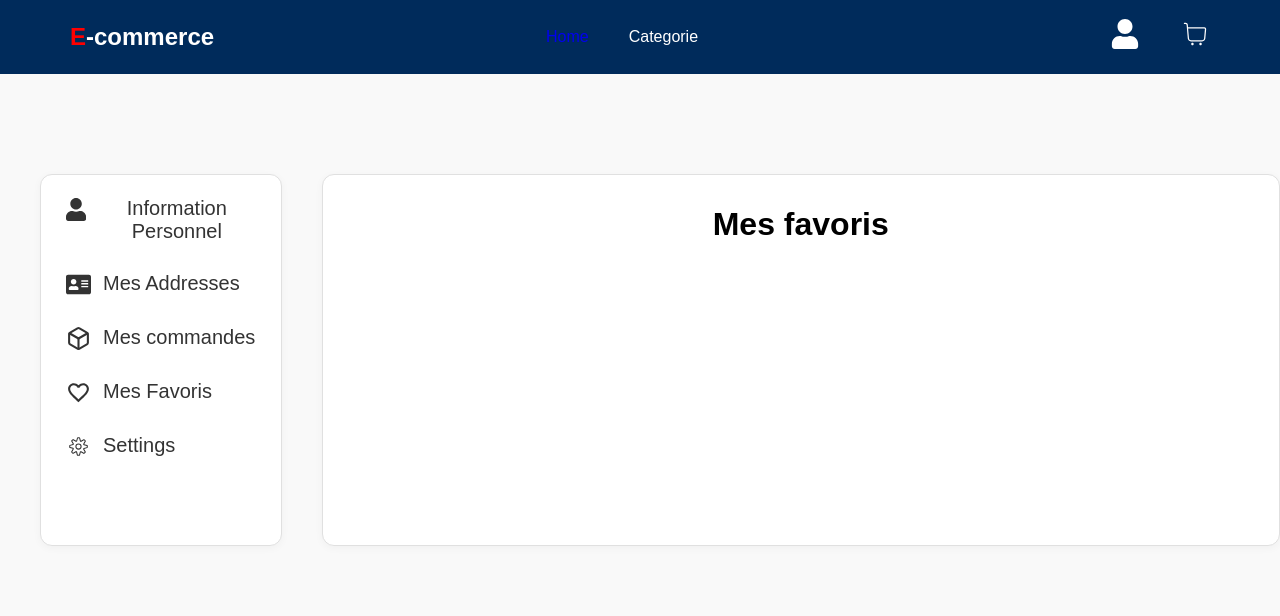
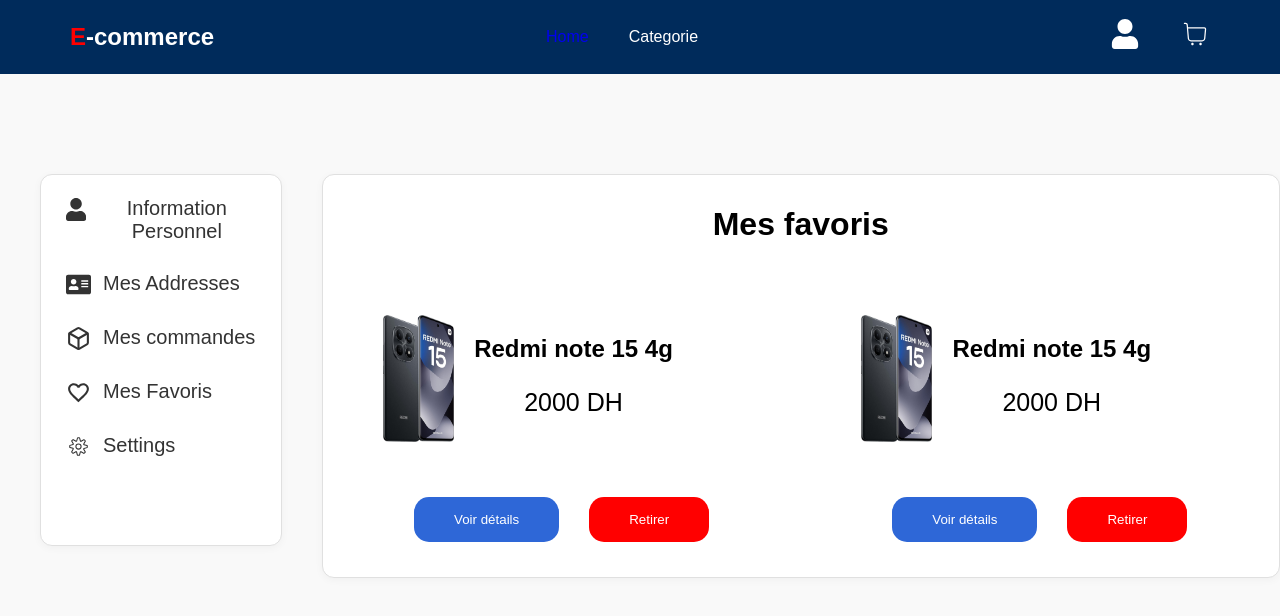
Before and after one commit to yassirchakir5/e-commerce--projet-, a React (Create React App) app: page /infos in a window 1280 px wide. Both pictures are taken after a click on the button "Mes Favoris". Shown: the top 616 px of the page. Built offline with nearby package versions, Linux system fonts and the light colour scheme.

Commit message:
add section mes favoris

```diff
--- a/src/component/infos.css
+++ b/src/component/infos.css
@@ -357,3 +357,71 @@ body{
 .tt{
     text-align: center;
 }
+
+.card-fa{
+    display: flex;
+    margin: 40px;
+    gap: 20px   ;
+}
+
+.card-fa img{
+    width: 20%;
+}
+
+.card-fa p{
+    font-size: 25px;
+}
+
+.btn-det{
+    padding: 15px 40px;
+    margin: 15px;
+    background-color: #2E67D7;
+    color: white;
+    border: none;
+    border-radius: 15px;
+    cursor: pointer;
+    transition: 0.5s;
+}
+
+.btn-det:hover{
+    background-color: red;
+    color: black;
+}
+
+.btn-ret{
+    padding: 15px 40px;
+    margin: 15px;
+    background-color: red;
+    color: white;
+    border: none;
+    border-radius: 15px;
+    cursor: pointer;
+    transition: 0.3s;
+}
+
+.btn-ret:hover{
+    background-color: blue;
+}
+
+.section-fa{
+    display: grid;
+    grid-template-columns: repeat(2, 1fr);
+    gap: 20px;
+    text-align: center;
+}
+
+.card-f{
+    transition: 0.5s;
+    border-radius: 15px;
+    margin: 10px;
+}
+
+.card-f:hover{
+    flex-direction: column;
+    box-shadow: 2px 2px 8px black;
+}
+
+.aze{
+    text-align: center;
+    font-size: 30px;
+}
--- a/src/component/infos.js
+++ b/src/component/infos.js
@@ -87,7 +87,19 @@ class Infos extends Component{
             totalpage: Math.ceil(commandes.length/itemerge),
             pagin: commandes.slice(startindex,endIndex),
             indexac: null,
-            b: null
+            b: null,
+            favo: [
+                {
+                image: "images/product/redmi_note_15_4g.jpg",
+                name: "Redmi note 15 4g",
+                prix: "2000 DH"
+                },
+                {
+                image: "images/product/redmi_note_15_4g.jpg",
+                name: "Redmi note 15 4g",
+                prix: "2000 DH"
+                }
+            ]
         };
     }
     supp = (indexs) => {
@@ -369,8 +381,26 @@ class Infos extends Component{
                             </div>
                         )}
                         {this.state.actuelle === "favo" && (
-                            <div>
+                            <div className="az">
                                 <h1>Mes favoris</h1>
+                                <div className="section-fa">
+                                    {this.state.favo.map((fa) => {
+                                        return (<div className="card-f">
+                                        <div  className="card-fa">
+                                            <img src={fa.image}/>
+                                            <div>
+                                                <h2>{fa.name}</h2>
+                                                <p>{fa.prix}</p>
+                                            </div>
+                                        </div>
+                                        <div>
+                                            <button className="btn-det">Voir détails</button>
+                                            <button className="btn-ret">Retirer</button>
+                                        </div>
+                                    </div>)
+                                    })}
+                                </div>
+                                {this.state.favo.length === 0 && <p className="aze">Aucun favoris available</p>}
                             </div>
                         )}
                         {this.state.actuelle === "set" && (
```
Also changed, not shown: public/images/product/redmi_note_15_4g.jpg (added).
